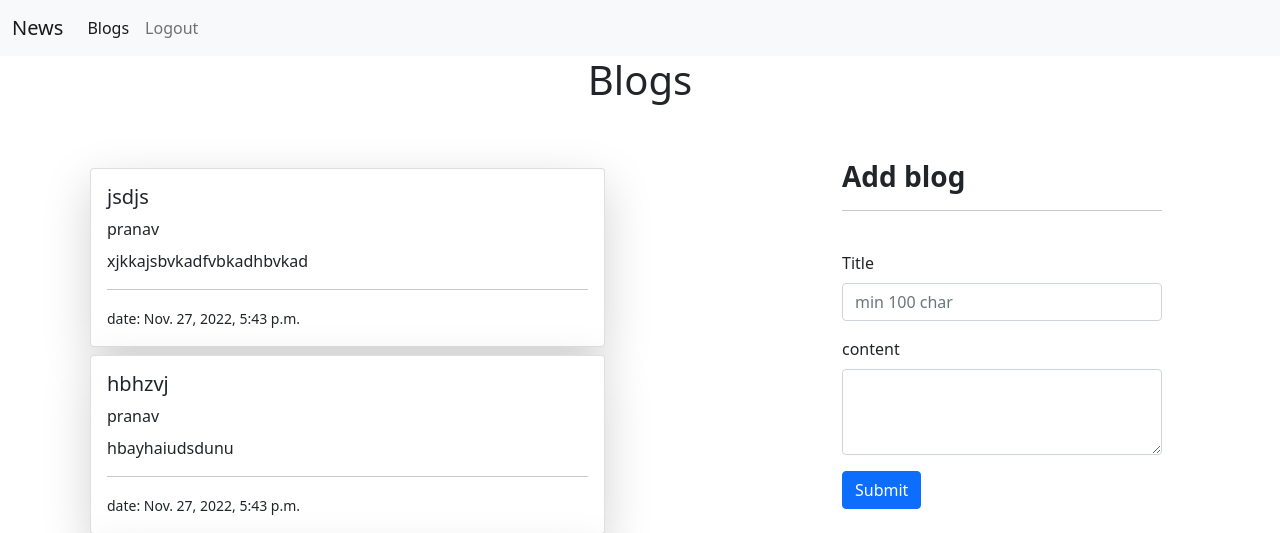
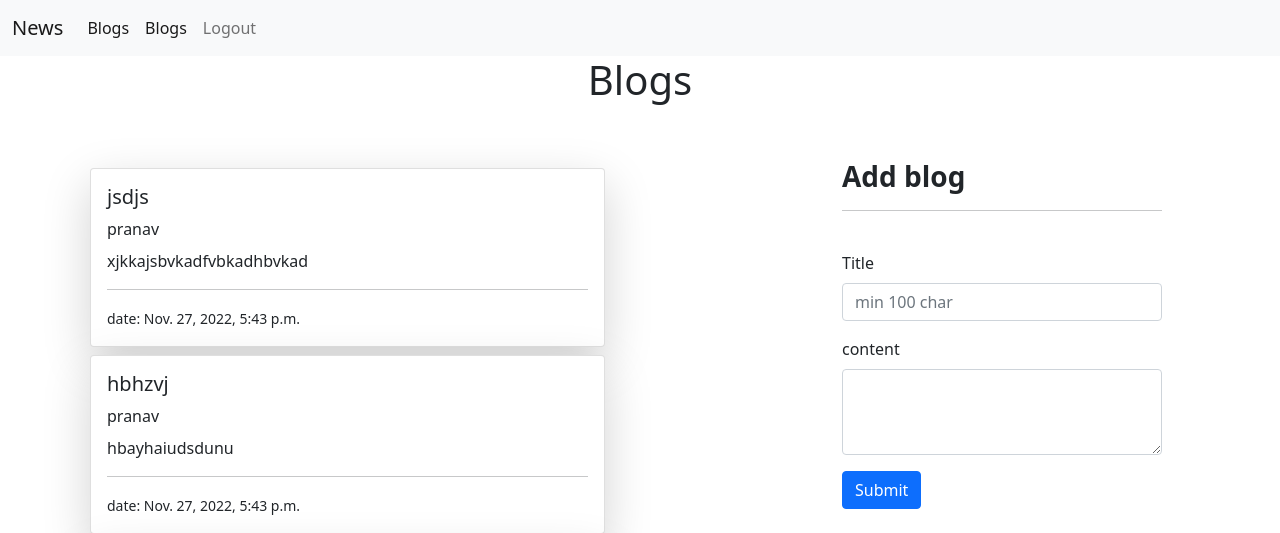
Before and after one commit to Pranavsk200/blogAssignment, a Django app: page /blogs in a window 1280 px wide. Shown: the top 533 px of the page. Run offline with Django 3.2, Linux system fonts and the light colour scheme; a user stored in the database is signed in; data comes from the database, SQL or seed files in the repository.

Commit message:
eleventh-commit

```diff
--- a/news_api/templates/news_api/blogs.html
+++ b/news_api/templates/news_api/blogs.html
@@ -10,17 +10,20 @@
 <body>
     <nav class="navbar navbar-expand-lg navbar-light bg-light">
     <div class="container-fluid">
-        <a class="navbar-brand" href="#">News</a>
+        <a class="navbar-brand" href="{% url 'home' %}">News</a>
         <button class="navbar-toggler" type="button" data-bs-toggle="collapse" data-bs-target="#navbarNav" aria-controls="navbarNav" aria-expanded="false" aria-label="Toggle navigation">
         <span class="navbar-toggler-icon"></span>
         </button>
         <div class="collapse navbar-collapse" id="navbarNav">
         <ul class="navbar-nav">
             <li class="nav-item">
-                <a class="nav-link active" aria-current="page" href="#">Blogs</a>
+                <a class="nav-link active" aria-current="page" href="{% url 'blogs' %}">Blogs</a>
+            </li>
+            <li class="nav-item">
+                <a class="nav-link active" aria-current="page" href="{% url 'myblogs' %}">Blogs</a>
             </li>
             <li class="nav-item" style="float:right">
-                <a class="nav-link" href="#">Logout</a>
+                <a class="nav-link" href="{% url 'logout' %}">Logout</a>
             </li>
         </ul>
         </div>
--- a/news_api/templates/news_api/editBlog.html
+++ b/news_api/templates/news_api/editBlog.html
@@ -18,6 +18,9 @@
         <ul class="navbar-nav">
             <li class="nav-item">
                 <a class="nav-link active" aria-current="page" href="{% url 'blogs' %}">Blogs</a>
+            </li>
+            <li class="nav-item">
+                <a class="nav-link active" aria-current="page" href="{% url 'myblogs' %}">Blogs</a>
             </li>
             <li class="nav-item" style="float:right">
                 <a class="nav-link" href="{% url 'logout' %}">Logout</a>
--- a/news_api/templates/news_api/home.html
+++ b/news_api/templates/news_api/home.html
@@ -10,7 +10,7 @@
 <body>
     <nav class="navbar navbar-expand-lg navbar-light bg-light">
     <div class="container-fluid">
-        <a class="navbar-brand" href="{% url 'blogs' %}">News</a>
+        <a class="navbar-brand" href="{% url 'home' %}">News</a>
         <button class="navbar-toggler" type="button" data-bs-toggle="collapse" data-bs-target="#navbarNav" aria-controls="navbarNav" aria-expanded="false" aria-label="Toggle navigation">
         <span class="navbar-toggler-icon"></span>
         </button>
@@ -18,6 +18,9 @@
         <ul class="navbar-nav">
             <li class="nav-item">
                 <a class="nav-link active" aria-current="page" href="{% url 'blogs' %}">Blogs</a>
+            </li>
+            <li class="nav-item">
+                <a class="nav-link" aria-current="page" href="{% url 'myblogs' %}">Blogs</a>
             </li>
             <li class="nav-item" style="float:right">
                 <a class="nav-link" href="{% url 'logout' %}">Logout</a>
--- a/news_api/templates/news_api/myblogs.html
+++ b/news_api/templates/news_api/myblogs.html
@@ -17,7 +17,10 @@
         <div class="collapse navbar-collapse" id="navbarNav">
         <ul class="navbar-nav">
             <li class="nav-item">
-                <a class="nav-link active" aria-current="page" href="{% url 'blogs' %}">Blogs</a>
+                <a class="nav-link " aria-current="page" href="{% url 'blogs' %}">Blogs</a>
+            </li>
+            <li class="nav-item">
+                <a class="nav-link active" aria-current="page" href="{% url 'myblogs' %}">Blogs</a>
             </li>
             <li class="nav-item" style="float:right">
                 <a class="nav-link" href="{% url 'logout' %}">Logout</a>
```
